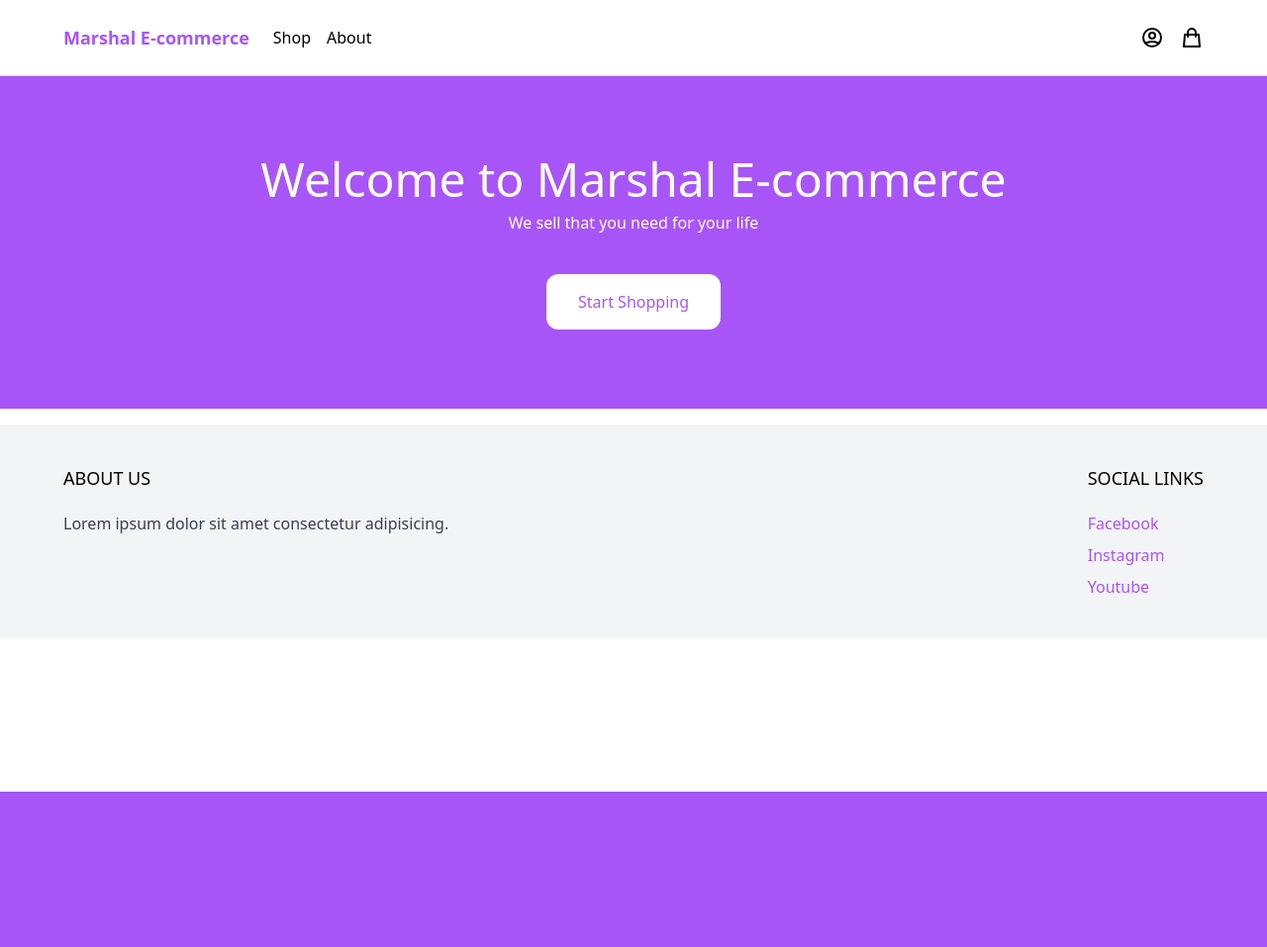
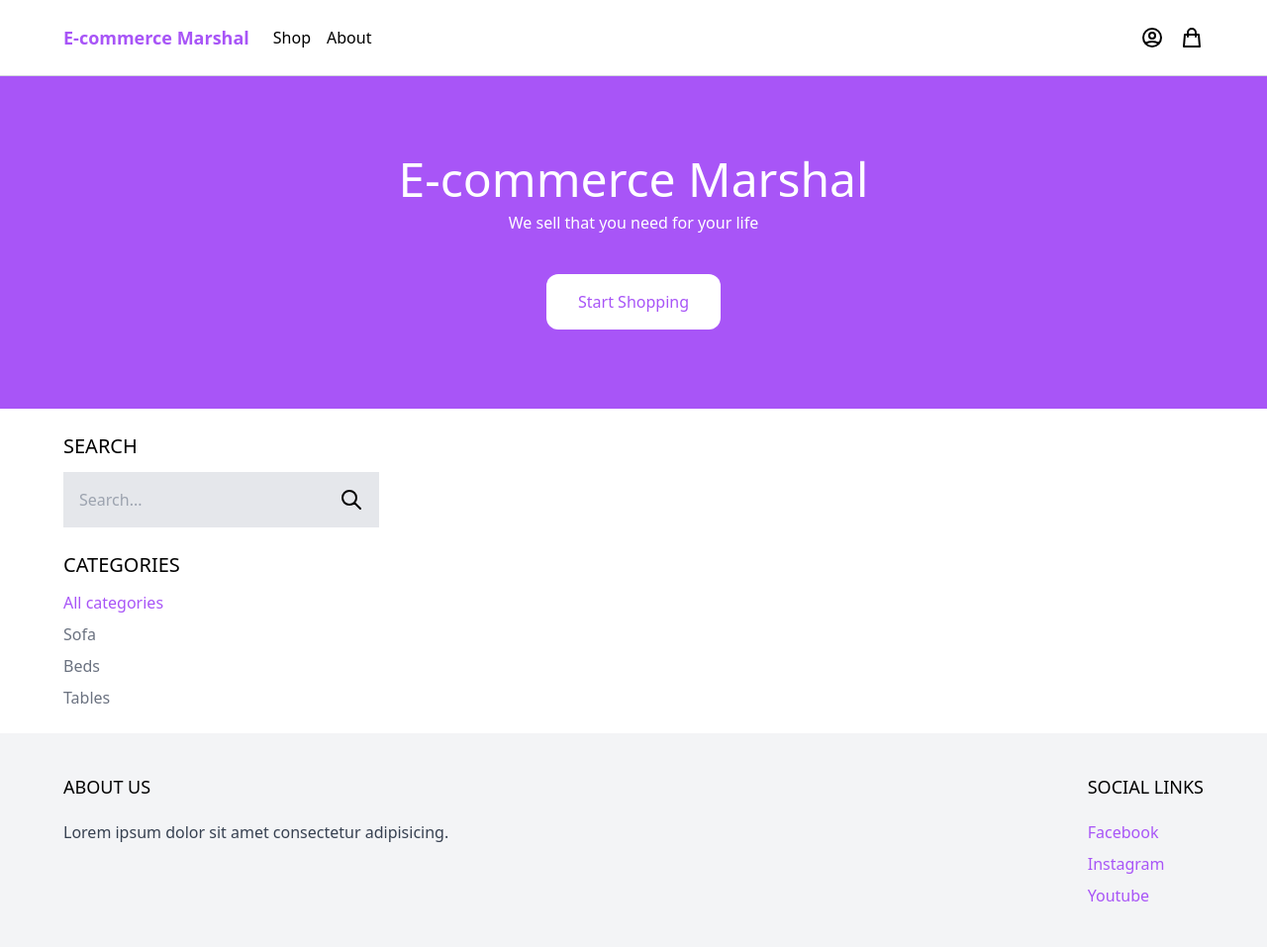
Before and after one commit to marshalmori/marshal-ecommerce, a Django app: page / in a window 1280 px wide. Shown: the whole page at 99% size. Before the commit the page ends 800 px from the top, so only its background shows below. Run offline with Django 4.2, Linux system fonts and the light colour scheme; data that the repository does not hold is empty; some libraries are stand-ins or nearby versions.

Commit message:
Create html for the shop page

```diff
--- a/base_templates/global/base.html
+++ b/base_templates/global/base.html
@@ -2,6 +2,7 @@
 <html lang="pt-BR">
 <head>
 {% include 'global/partials/head.html' %}
+<title> {% block title %}{% endblock title %} E-commerce</title>
 
 <body>
      {% include 'global/partials/navbar.html' %}
--- a/base_templates/global/partials/header.html
+++ b/base_templates/global/partials/header.html
@@ -1,12 +1,12 @@
 <header class="px-6 py-10 lg:py-20 bg-purple-500">
     <div class="max-w-3xl mx-auto text-center">
         <p class="mb-2 text-3xl lg:text-5xl text-white">
-            Welcome to Marshal E-commerce
+            E-commerce Marshal
         </p>
         <p class="mb-10 text-white">
             We sell that you need for your life
         </p>
-        <a href="#"
+        <a href="{% url 'shop' %}"
         class="
         inline-block
         px-8 py-4
--- a/base_templates/global/partials/navbar.html
+++ b/base_templates/global/partials/navbar.html
@@ -3,11 +3,11 @@
                 xl:px-0 flex items-center justify-between"
     >
         <div class="menu-left flex items-center space-x-6">
-            <a href="#" class="py-4 text-lg text-purple-500 font-semibold">
-                Marshal E-commerce
+            <a href="{% url 'home' %}" class="py-4 text-lg text-purple-500 font-semibold">
+                E-commerce Marshal
             </a>
             <ul class="flex items-center space-x-4">
-                <li><a href="#">Shop</a></li>
+                <li><a href="{% url 'shop' %}">Shop</a></li>
                 <li><a href="#">About</a></li>
             </ul>
         </div>
--- a/core/templates/core/partials/products.html
+++ b/core/templates/core/partials/products.html
@@ -1,6 +1,28 @@
-<div class="max-w-6xl mx-auto py-2 px-6 xl:px-0">
-    <div class="products flex items-center flex-wrap">
+<div class="max-w-6xl mx-auto flex flex-wrap items-start py-6 px-6 xl:px-0">
+    <div class="filters w-full lg:w-1/4">
+        <h3 class="mb-3 text-xl uppercase">Search</h3>
+        <form>
+            <div class="flex">
+                <input type="text" class="p-4 bg-gray-200 border-0" placeholder='Search...'>
+                <button class="p-4 bg-gray-200 border-0">
+                    <svg xmlns="http://www.w3.org/2000/svg" class="h-6 w-6" fill="none" viewBox="0 0 24 24" stroke="currentColor" stroke-width="2">
+                        <path stroke-linecap="round" stroke-linejoin="round" d="M21 21l-6-6m2-5a7 7 0 11-14 0 7 7 0 0114 0z" />
+                    </svg>
+                </button>
+            </div>
+        </form>
 
+        <h3 class="mt-6 mb-3 text-xl uppercase">Categories</h3>
+        <ul class="space-y-2">
+            <li><a href="#" class="text-purple-500">All categories</a></li>
+            <li><a href="#" class="text-gray-500">Sofa</a></li>
+            <li><a href="#" class="text-gray-500">Beds</a></li>
+            <li><a href="#" class="text-gray-500">Tables</a></li>
+
+        </ul>
+    </div>
+
+    <div class="products w-full lg:w-3/4 -mt-4 flex items-center flex-wrap">
         {% for product in products %}
             <div class="w-full md:w-1/3 xl:w-1/4 p-6">
                 <a href="#">
--- a/core/urls.py
+++ b/core/urls.py
@@ -4,4 +4,5 @@ from core import views
 
 urlpatterns = [
     path('', views.home, name='home'),
+    path('shop/', views.shop, name='shop'),
 ]
--- a/core/views.py
+++ b/core/views.py
@@ -4,8 +4,11 @@ from product.models import Product
 
 def home(request):
     products = Product.objects.all()
-    return render(
-        request,
-        'core/pages/home.html',
-        context={
-            'products': products, })
+    return render(request, 'core/pages/home.html',
+                  context={'products': products, })
+
+
+def shop(request):
+    products = Product.objects.all()
+    return render(request, 'core/pages/shop.html',
+                  context={'products': products})
```
Also changed, not shown: core/templates/core/pages/shop.html (added, +8 -0 lines).
